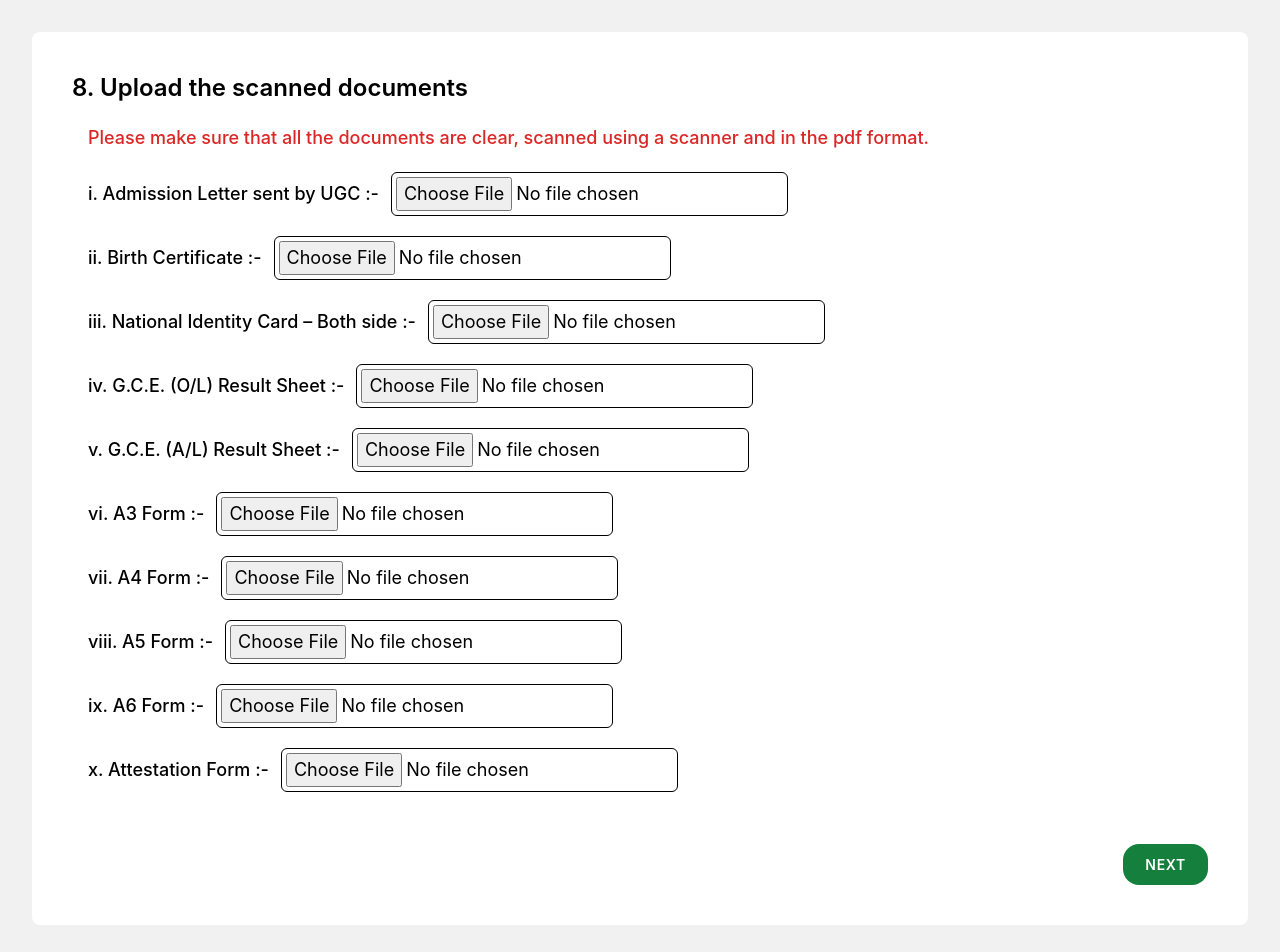
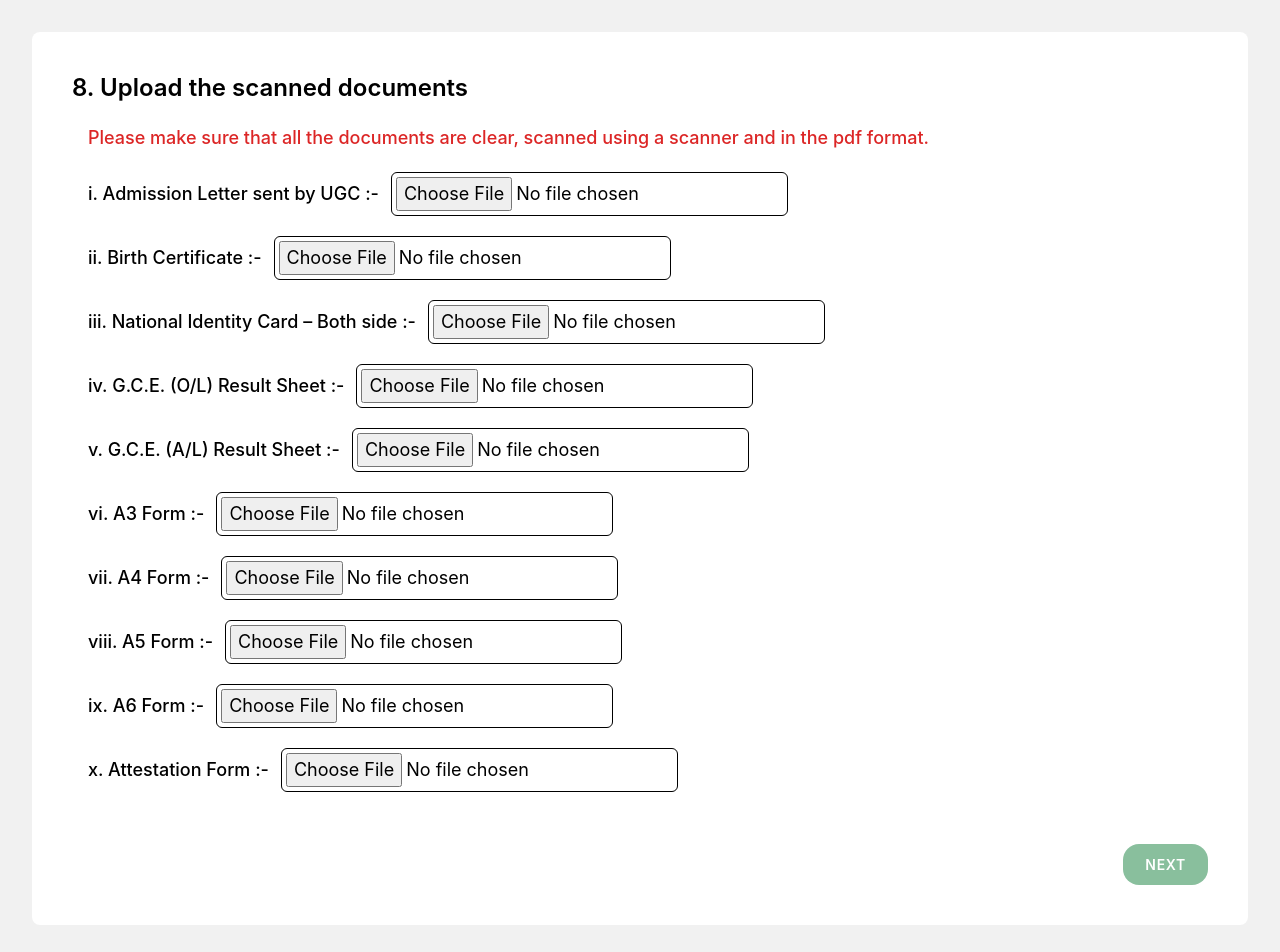
Before and after one commit to MohamadNazik/uov-student-registration-and-renewal-system, a React (Vite) app in the folder student-frontend/: page /upload-documents in a window 1280 px wide. Shown: the top 952 px of the page. Built offline with nearby package versions, Linux system fonts and the light colour scheme.

Commit message:
Next button disable function done

```diff
--- a/student-frontend/src/components/SecondaryButton.jsx
+++ b/student-frontend/src/components/SecondaryButton.jsx
@@ -1,11 +1,21 @@
 import React from "react";
 
-function SecondaryButton({ text, color, hoverColor, onClick, type }) {
+function SecondaryButton({
+  text,
+  color,
+  hoverColor,
+  onClick,
+  type,
+  isDisabled,
+}) {
   return (
     <button
-      className={`gap-2 px-[15px] sm:px-[22px] w-fit py-[8px] sm:py-[10px] rounded-2xl text-white text-[10px] sm:text-[14px] font-semibold ${color} ${hoverColor} flex items-center justify-center tracking-wider uppercase`}
+      className={`gap-2 px-[15px] sm:px-[22px] w-fit py-[8px] sm:py-[10px] rounded-2xl text-white text-[10px] sm:text-[14px] font-semibold ${color} flex items-center justify-center tracking-wider uppercase ${
+        hoverColor ? `hover:${hoverColor}` : ""
+      } ${isDisabled ? "opacity-50 cursor-not-allowed" : ""}`}
       onClick={onClick}
       type={type}
+      disabled={isDisabled}
     >
       {text}
     </button>
--- a/student-frontend/src/pages/RegistrationProcess/UploadDocuments.jsx
+++ b/student-frontend/src/pages/RegistrationProcess/UploadDocuments.jsx
@@ -1,7 +1,7 @@
 import { CircularProgress } from "@mui/material";
 import axios from "axios";
 import { MdVerified } from "react-icons/md";
-import React, { useState } from "react";
+import React, { useEffect, useState } from "react";
 import {
   handleA3formFile,
   handleA4formFile,
@@ -24,16 +24,51 @@ function UploadDocuments() {
 
   const [isUgcLtr, setIsUgcLtr] = useState(false);
   const [isBC, setIsBC] = useState(false);
-  const [isSclLeaving, setIsSclLeaving] = useState(false);
+  // const [isSclLeaving, setIsSclLeaving] = useState(false);
   const [isNic, setIsNic] = useState(false);
   const [isOl, setIsOl] = useState(false);
   const [isAl, setIsAl] = useState(false);
-  const [isBankSlip, setIsBankSlip] = useState(false);
+  // const [isBankSlip, setIsBankSlip] = useState(false);
   const [isA3, setIsA3] = useState(false);
   const [isA4, setIsA4] = useState(false);
   const [isA5, setIsA5] = useState(false);
   const [isA6, setIsA6] = useState(false);
   const [isAttestation, setIsAttestation] = useState(false);
+  const [nextButtonDisabled, setNextButtonDisabled] = useState(true);
+
+  useEffect(() => {
+    const handleNextButton = () => {
+      if (
+        isUgcLtr &&
+        isBC &&
+        isNic &&
+        isOl &&
+        isAl &&
+        isA3 &&
+        isA4 &&
+        isA5 &&
+        isA6 &&
+        isAttestation &&
+        error == ""
+      ) {
+        setNextButtonDisabled(false);
+      } else {
+        setNextButtonDisabled(true);
+      }
+    };
+    handleNextButton();
+  }, [
+    isUgcLtr,
+    isBC,
+    isNic,
+    isOl,
+    isAl,
+    isA3,
+    isA4,
+    isA5,
+    isA6,
+    isAttestation,
+  ]);
 
   return (
     <>
@@ -568,13 +603,12 @@ function UploadDocuments() {
           </div>
         </div>
         <div className="flex gap-8 mt-2 sm:gap-20 sm:mt-8 justify-end">
-          <Link to="/verify-id">
-            <SecondaryButton
-              text="Next"
-              color="bg-green-700"
-              hoverColor="hover:bg-green-800"
-            />
-          </Link>
+          <SecondaryButton
+            text="Next"
+            color="bg-green-700"
+            hoverColor="hover:bg-green-800"
+            isDisabled={nextButtonDisabled}
+          />
         </div>
       </div>
     </>
```
